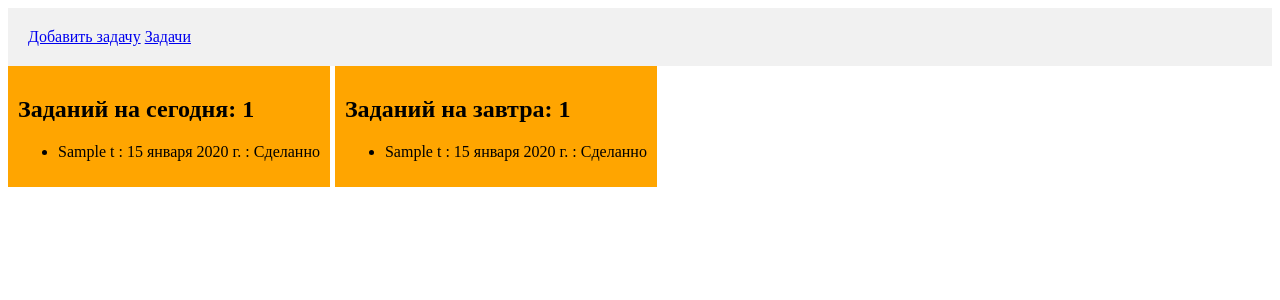
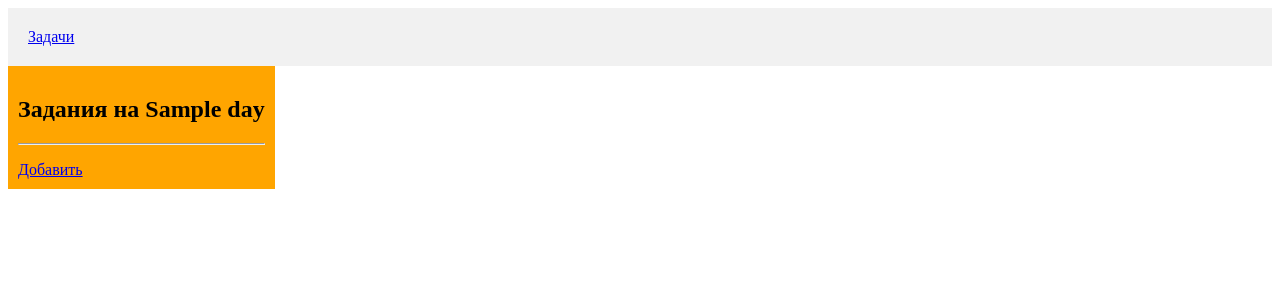
Before and after one commit to lllrikitikilll/to_do, a Django app: template task/templates/todo/index.html in a window 1280 px wide. Shown: the top 300 px of the page. Run offline with Django 4.2, Linux system fonts and the light colour scheme; tables that the repository leaves empty hold one stand-in row (values such as "Sample post"); the template is opened without the code that fills it: values that come from a table or form of the project are taken from there, most other values are stand-ins (such as "Sample title", 1, 10 or a date in 2020).

Commit message:
Лови

```diff
--- a/task/models.py
+++ b/task/models.py
@@ -7,15 +7,6 @@ class Ts(models.Model):
         DONE = 'd', 'Сделанно'
         NOT = 'n', 'Не сделанно'
 
-    class When(models.Choices):
-        ONE = 1, datetime.datetime.now()
-        TWO = 2, datetime.datetime.now() + datetime.timedelta(days=1)
-        THREE = 3, datetime.datetime.now() + datetime.timedelta(days=2)
-        FOUR = 4, datetime.datetime.now() + datetime.timedelta(days=3)
-        FIVE = 5, datetime.datetime.now() + datetime.timedelta(days=4)
-        SIX = 6, datetime.datetime.now() + datetime.timedelta(days=5)
-        SEVEN = 7, datetime.datetime.now() + datetime.timedelta(days=6)
-
     title = models.CharField(max_length=150)
     description = models.TextField(blank=True)
     date = models.DateField()
--- a/task/templates/base.html
+++ b/task/templates/base.html
@@ -10,7 +10,6 @@
 <body>
 <header>
     <div>
-    <a href="{% url 'task:add' %}">Добавить задачу</a>
     <a href="{% url 'task:index' %}">Задачи</a>
     </div>
 </header>
--- a/task/templates/todo/index.html
+++ b/task/templates/todo/index.html
@@ -4,21 +4,19 @@
 
 {% block content %}
 <div class="main">
+  {% for day in days %}
     <div class="main__item">
-        <h2>Заданий на сегодня: {{ today.count }}</h2>
-        {% for task in today %}
+        <h2>Задания на {{ day }}</h2>
+        <hr>
+        {% for task in tasks %}
         <ul>
-            <li>{{ task.title }} : {{ task.date }} : {{ task.get_done_display }}</li>
+          {% if task.date == day %}
+            <li>{{ task.title }} : {{ task.get_done_display }}</li>
+          {% endif %}
         </ul>
-            {% endfor %}
+        {% endfor %}
+    <a href='{% url "task:add" day %}'>Добавить</a>
     </div>
-    <div class="main__item">
-        <h2>Заданий на завтра: {{ tomorrow.count }}</h2>
-        {% for task in tomorrow %}
-        <ul>
-            <li>{{ task.title }} : {{ task.date }} : {{ task.get_done_display }}</li>
-        </ul>
-            {% endfor %}
-    </div>
+  {% endfor %}
 </div>
 {% endblock %}
--- a/task/urls.py
+++ b/task/urls.py
@@ -4,5 +4,5 @@ app_name = 'task'
 
 urlpatterns = [
     path('', views.index, name='index'),
-    path('add/', views.add_task, name='add')
+    path('add/<str:date_str>', views.add_task, name='add'),
 ]
--- a/to_do/settings.py
+++ b/to_do/settings.py
@@ -115,7 +115,7 @@ AUTH_PASSWORD_VALIDATORS = [
 
 LANGUAGE_CODE = 'ru'
 
-TIME_ZONE = 'UTC'
+TIME_ZONE = 'Europe/Moscow'
 
 USE_I18N = True
 
```
Also changed, not shown: task/forms.py (+6 -3 lines), task/views.py (+5 -7 lines), 1 other file.
